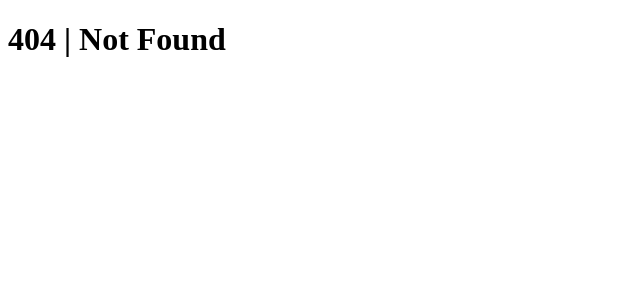
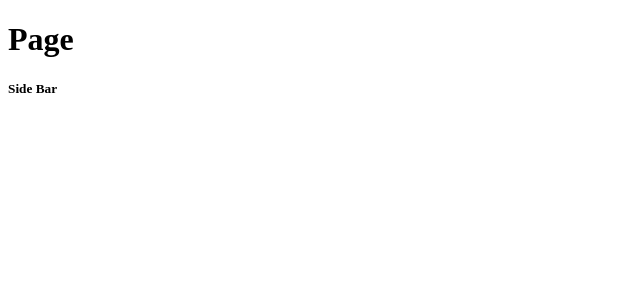
Before and after one commit to alirfanyasin/learn-next-js, a Next.js app: page /colocation in a window 1280 px wide. Before the commit this address had no page. Shown: the top 300 px of the page, without its empty margins (0-640 px from the left). Built offline with nearby package versions, Linux system fonts and the light colour scheme.

Commit message:
file colocation

```diff
--- /dev/null
+++ b/src/app/colocation/page.tsx
@@ -0,0 +1,14 @@
+// Components
+function Sidebar() {
+  return <h5>Side Bar</h5>
+}
+
+
+export default function pages() {
+  return (
+    <div>
+      <h1>Page</h1>
+      <Sidebar/>
+    </div>
+  )
+}
```
Also changed, not shown: src/app/colocation/navbar.tsx (added, +7 -0 lines).
